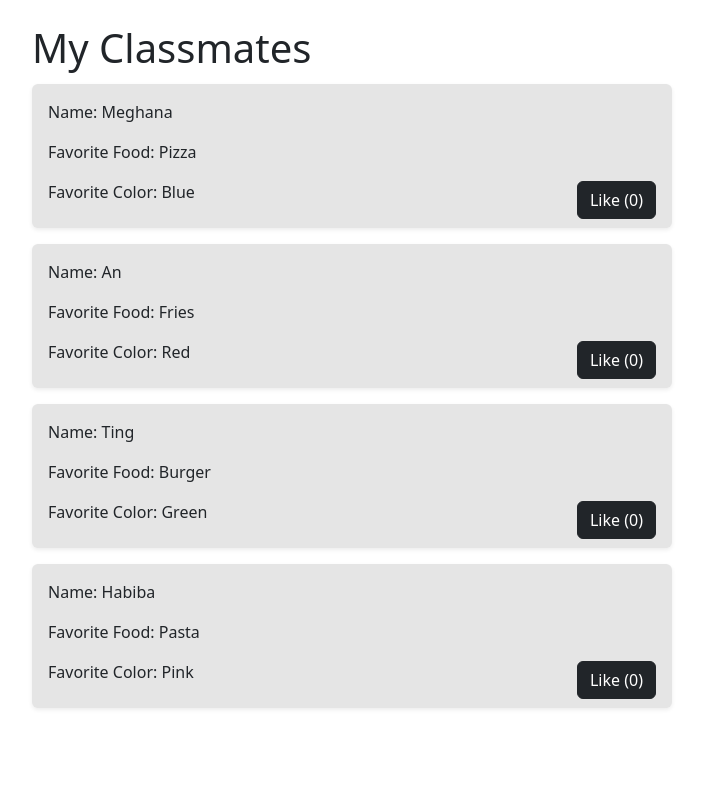
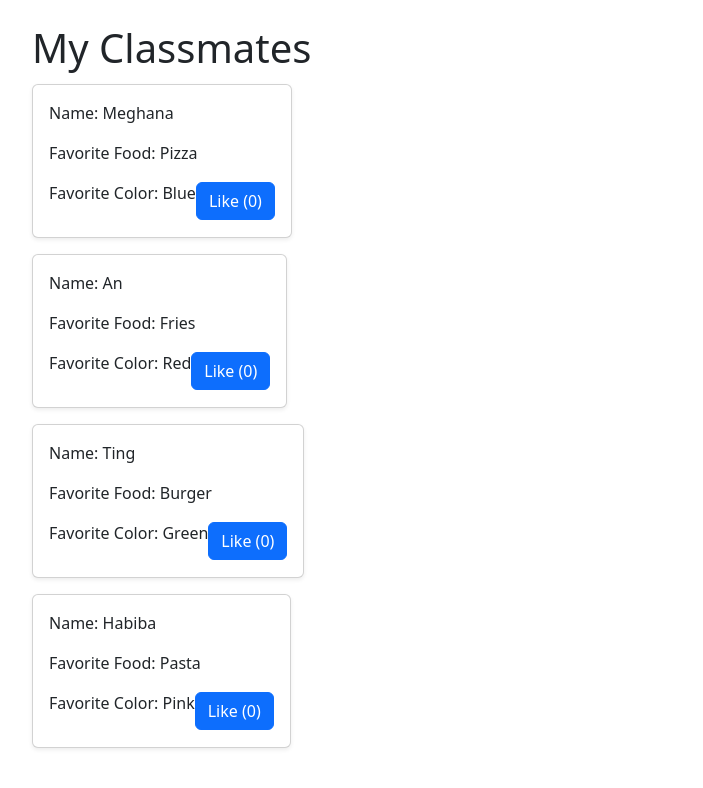
Before and after one commit to ishratmohima/my_classmates, a React (Create React App) app: page / in a window 1280 px wide. Shown: the top 788 px of the page, without its empty margins (50-753 px from the left). Built offline with nearby package versions, Linux system fonts and the light colour scheme.

Commit message:
Initial Commit - My Classmates App

```diff
--- a/src/components/PersonCard.js
+++ b/src/components/PersonCard.js
@@ -6,15 +6,15 @@ const PersonCard = ({ person }) => {
   const [likes, setLikes] = useState(0); // useState for tracking the number of likes
 
   return (
-    <Card  className="shadow-sm border-0 rounded p-8 my-1"   // Bootstrap classes for styling card
-    style={{ backgroundColor: "#E5E5E5", width: "40rem", height: "9rem",  borderRadius: "12px"  }} // Customized size and background color of card
+    <Card  className="shadow-sm rounded p-8 my-1"   // Bootstrap classes for styling card
+
     >
       <Card.Body>
         <Card.Text>Name: {person.name}</Card.Text>
         <Card.Text>Favorite Food: {person.favoriteFood}</Card.Text>
         <div className="d-flex justify-content-between align-items-center">
           <Card.Text>Favorite Color: {person.favoriteColor}</Card.Text>
-          <Button onClick={() => setLikes(likes + 1)} variant="dark">
+          <Button onClick={() => setLikes(likes + 1)} variant="primary">
             Like ({likes})
           </Button>
         </div>
```
